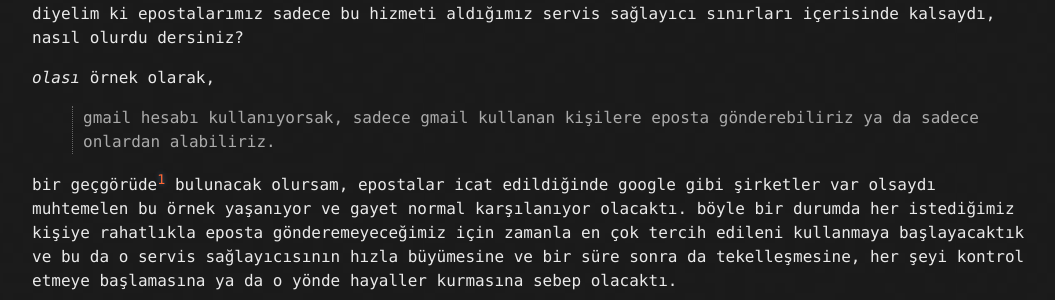
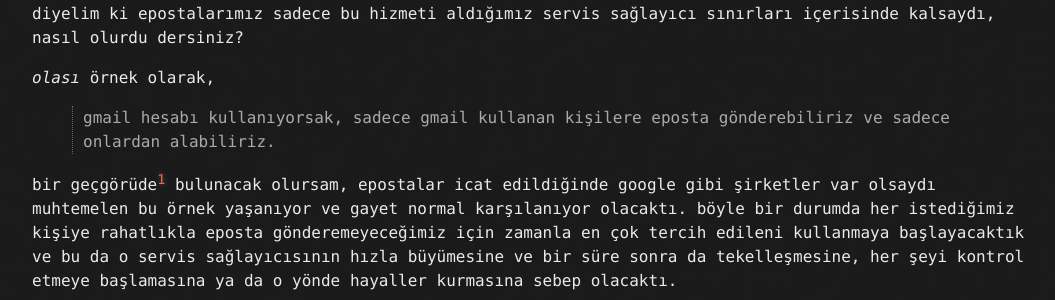
Before and after one commit to lanartri/lanartri.github.io, a Jekyll site: the page built from _posts/2021-01-25-seviyorum-merkez.md, in a window 1280 px wide and 900 px high. Shown: the part 198-498 px from the top of the window, without its empty margins (108-1163 px from the left). Built offline with Jekyll 4.4.1, drawn with Linux system fonts in a browser that asks for light colours.

```diff
--- a/_posts/2021-01-25-seviyorum-merkez.md
+++ b/_posts/2021-01-25-seviyorum-merkez.md
@@ -9,7 +9,7 @@ categories: [gündem, dapp, tech]
 diyelim ki epostalarımız sadece bu hizmeti aldığımız servis sağlayıcı sınırları içerisinde kalsaydı, nasıl olurdu dersiniz?
 
 *olası* örnek olarak,
-> gmail hesabı kullanıyorsak, sadece gmail kullanan kişilere eposta gönderebiliriz ya da sadece onlardan alabiliriz.
+> gmail hesabı kullanıyorsak, sadece gmail kullanan kişilere eposta gönderebiliriz ve sadece onlardan alabiliriz.
 
 bir geçgörüde[^1] bulunacak olursam, epostalar icat edildiğinde google gibi şirketler var olsaydı muhtemelen bu örnek yaşanıyor ve gayet normal karşılanıyor olacaktı.
 böyle bir durumda her istediğimiz kişiye rahatlıkla eposta gönderemeyeceğimiz için zamanla en çok tercih edileni kullanmaya başlayacaktık ve bu da o servis sağlayıcısının hızla büyümesine ve bir süre sonra da tekelleşmesine, her şeyi kontrol etmeye başlamasına ya da o yönde hayaller kurmasına sebep olacaktı.
```
